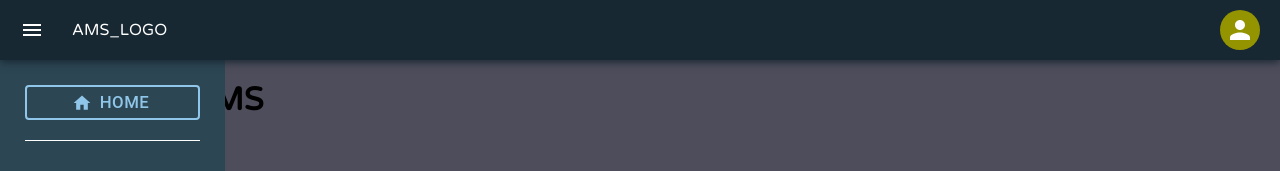
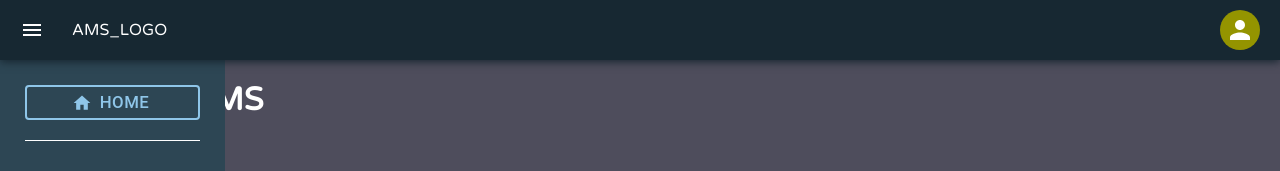
Before and after one commit to FiveMan0830/ams_web, a React (Create React App) app: page /home in a window 1280 px wide. Shown: the top 171 px of the page. Built offline with nearby package versions, Linux system fonts and the light colour scheme; no server answers; sample sign-in values are in the browser's storage.

Commit message:
update text color in homepage

```diff
--- a/src/Components/Home.tsx
+++ b/src/Components/Home.tsx
@@ -40,7 +40,7 @@ export default class Home extends React.Component {
   render() {
     return (
       <div>
-        <h1>Welcome to AMS</h1>
+        <h1 style={{ color: 'white' }}>Welcome to AMS</h1>
 
         {/* <button onClick={this.setCookie} style={{margin: '10px'}}>Click me to set cookie</button>
         <button onClick={this.clickButton} style={{margin: '10px'}}>Call /need-auth</button>
```
